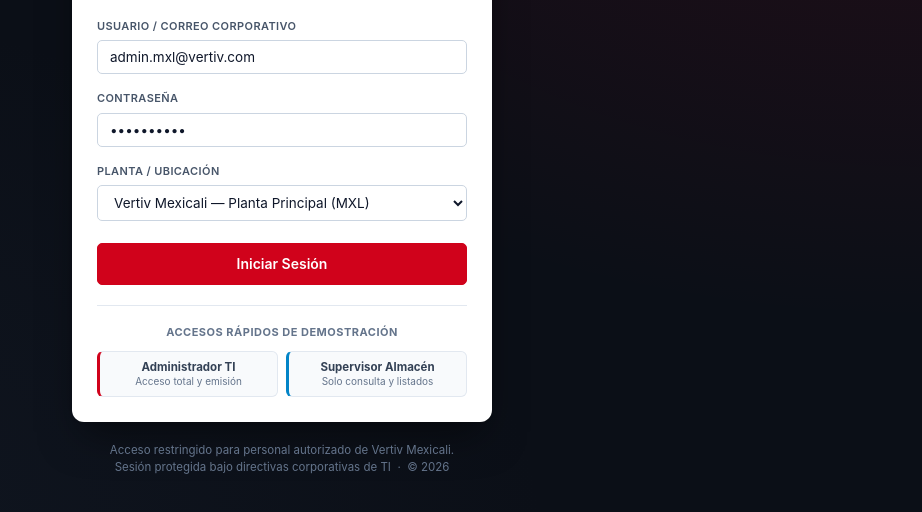
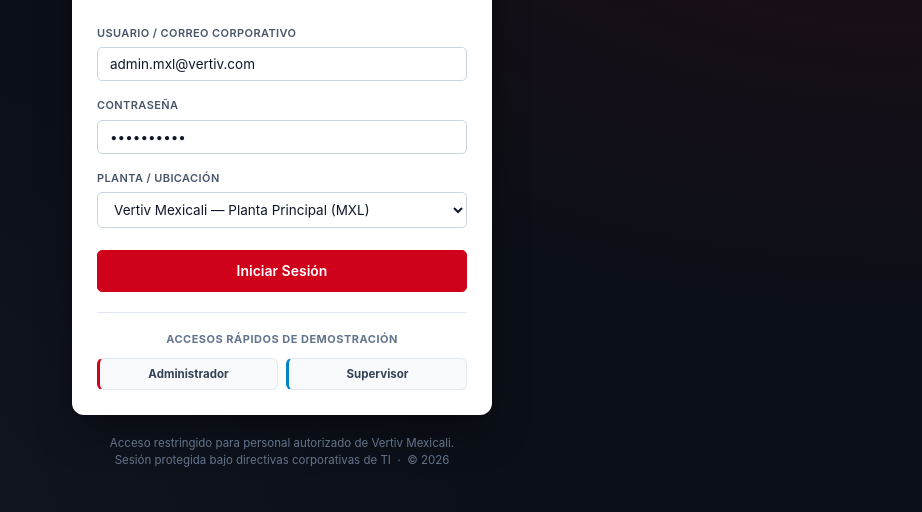
Before and after one commit to KevinValle04/DEMO-VERTIV, a website: page login.html in a window 1280 px wide. Shown: the part 244-756 px from the top of the page, without its empty margins (358-1280 px from the left). Drawn offline with Linux system fonts and the light colour scheme.

Commit message:
fix: simplify login button labels to Administrador and Supervisor

```diff
--- a/login.html
+++ b/login.html
@@ -1128,12 +1128,10 @@ textarea.form-control {
         <div class="demo-pill-title">Accesos Rápidos de Demostración</div>
         <div class="demo-roles-grid">
           <button type="button" class="btn-demo-role" onclick="accesoRapido('Ing. Roberto Garza', 'Administrador TI')" style="border-left: 3px solid var(--vertiv-red);">
-            <strong>Administrador TI</strong><br>
-            <span style="font-size:10px; color:var(--slate-500); font-weight:normal;">Acceso total y emisión</span>
+            <strong>Administrador</strong>
           </button>
           <button type="button" class="btn-demo-role" onclick="accesoRapido('Carlos Sánchez', 'Supervisor Almacén')" style="border-left: 3px solid #0284c7;">
-            <strong>Supervisor Almacén</strong><br>
-            <span style="font-size:10px; color:var(--slate-500); font-weight:normal;">Solo consulta y listados</span>
+            <strong>Supervisor</strong>
           </button>
         </div>
       </div>
```
